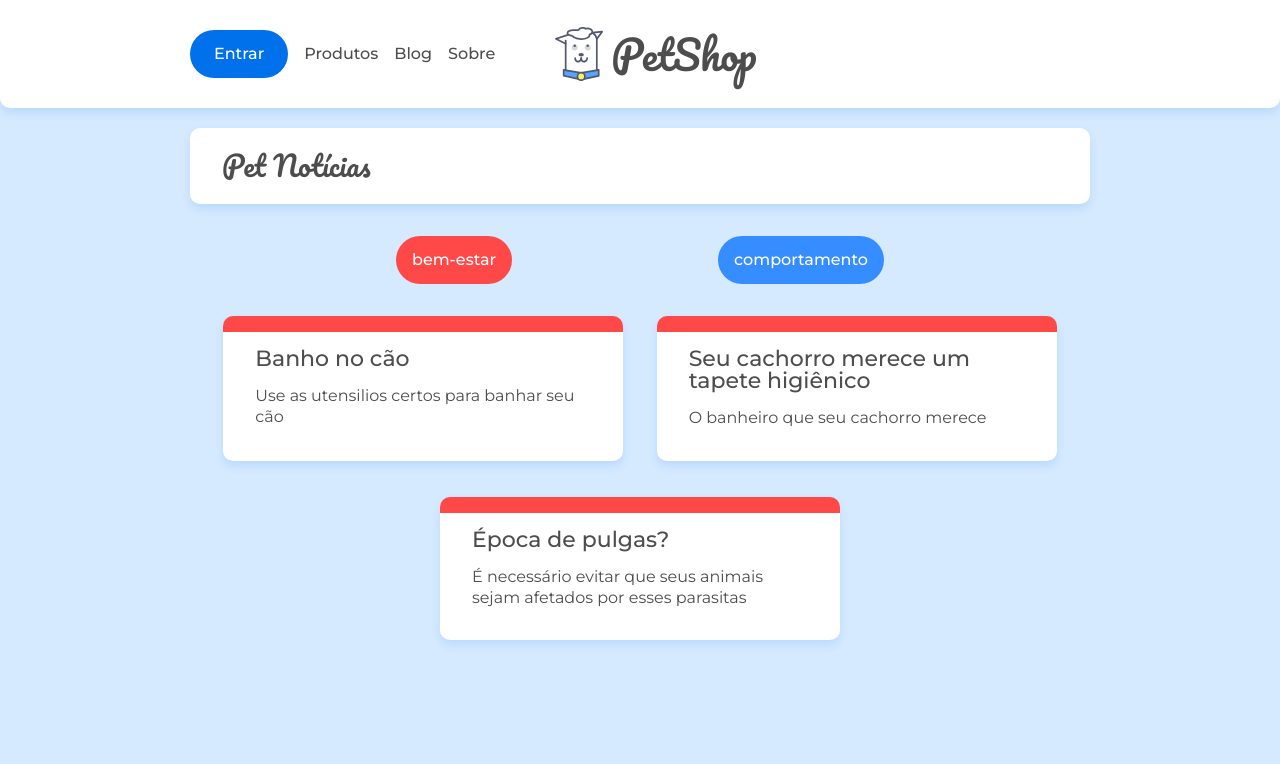
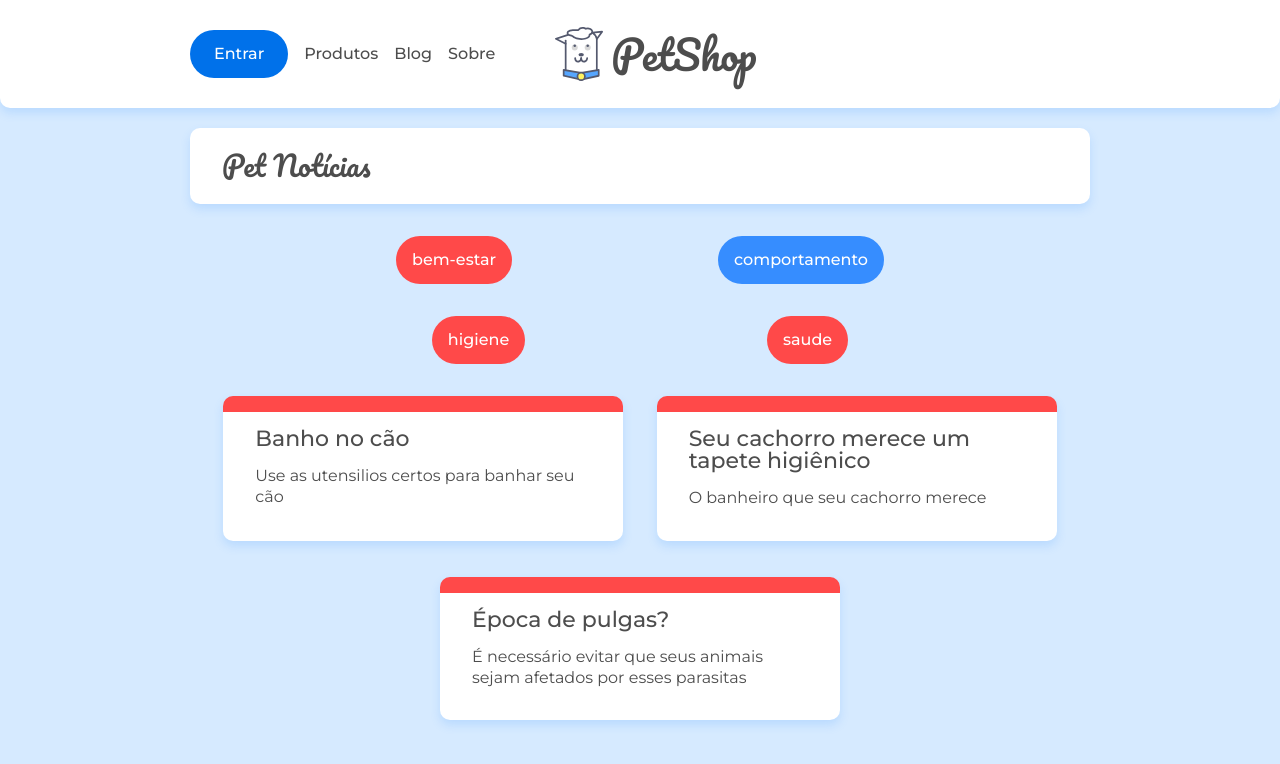
Before and after one commit to willianbarata/AluraReactRouterSPA, a React (Create React App) app: page /categoria/bem-estar in a window 1280 px wide. Shown: the top 764 px of the page. Built offline with nearby package versions, Linux system fonts and the light colour scheme; data requests are answered from the project's data file.

Commit message:
Aula 15 - Listando subcategorias dinamicamente

```diff
--- a/src/paginas/Categoria.jsx
+++ b/src/paginas/Categoria.jsx
@@ -1,31 +1,53 @@
-import React, { useEffect, useState } from 'react';
-import { Route, useParams, useRouteMatch } from 'react-router-dom';
+import React, { useState, useEffect } from 'react'
+import ListaCategorias from '../Components/ListaCategorias'
+import ListaPost from '../Components/ListaPost'
+import '../assets/css/blog.css'
+import { Route, useParams, useRouteMatch, Link, Switch } from 'react-router-dom';
 import { busca } from '../api/api';
-import '../assets/css/blog.css';
-import ListaCategorias from '../Components/ListaCategorias';
-import ListaPost from '../Components/ListaPost';
+import SubCategoria from '../paginas/SubCategoria';
+
 
 const Categoria = () => {
-    const { id } = useParams();
-    const { path } = useRouteMatch();
-    const [ subCategorias, setSubCategorias ] = useState([]);
+  const { id } = useParams()
+  const { url, path } = useRouteMatch()
+  const [subcategorias, setSubCategorias] = useState([])
 
-    useEffect(()=>{
-        busca(`/categorias/${id}`, (categoria)=>{
-            setSubCategorias(categoria.subCategorias)
+  useEffect(() => {
+    busca(`/categorias/${id}`, (categoria) => {
+      setSubCategorias(categoria.subcategorias)
     })
-    }, [])
-    return(
+  }, [id])
+  return (
     <>
       <div className="container">
         <h2 className="titulo-pagina">Pet Notícias</h2>
       </div>
-        <ListaCategorias/>
+
+      <ListaCategorias />
+      <ul className="lista-categorias container flex">
+        {
+          subcategorias.map((subcategoria) => (
+            <li
+              className={`lista-categorias__categoria lista-categorias__categoria--${id}`}
+              key={subcategoria}
+            >
+              <Link to={`${url}/${subcategoria}`}>
+                {subcategoria}
+              </Link>
+            </li>
+          ))
+
+        }
+      </ul>
+      <Switch>
         <Route exact path={`${path}/`}>
           <ListaPost url={`/posts?categoria=${id}`} />
         </Route>
+        <Route path={`${path}/:subcategoria`}>
+          <SubCategoria />
+        </Route>
+      </Switch>
     </>
   )
 }
-
-export default Categoria;
+export default Categoria
--- a/src/paginas/SubCategoria.jsx
+++ b/src/paginas/SubCategoria.jsx
@@ -1,13 +1,12 @@
-import React from "react";
-import { useParams } from "react-router-dom";
-import ListaPost from "../Components/ListaPost";
+import React from 'react';
+import { useParams } from 'react-router-dom';
+import ListaPost from '../Components/ListaPost';
 
-const SubCategoria = () =>{
-    const { subcategoria } = useParams();
-
-    return(
-        <ListaPost url={`/post?subcategoria=${subcategoria}`} />
-    )
+const SubCategoria = () => {
+  const { subcategoria } = useParams();
+  return(
+    <ListaPost url={`/posts?subcategoria=${subcategoria}`} />
+  )
 }
 
 export default SubCategoria;
```
Also changed, not shown: 1 other file (tests, documents, lock files or other folders). Lines whose indentation alone changed are shown as unchanged.
